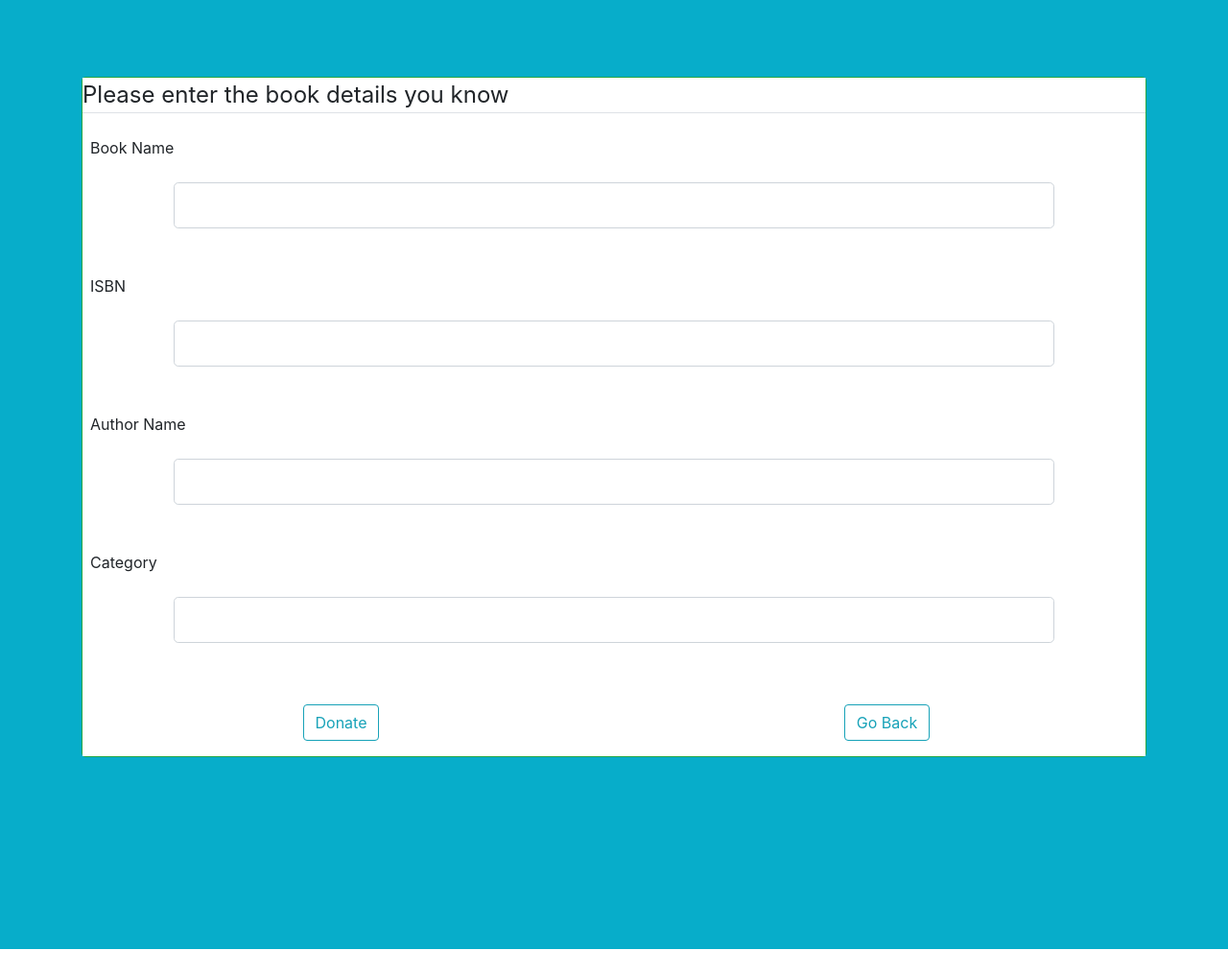
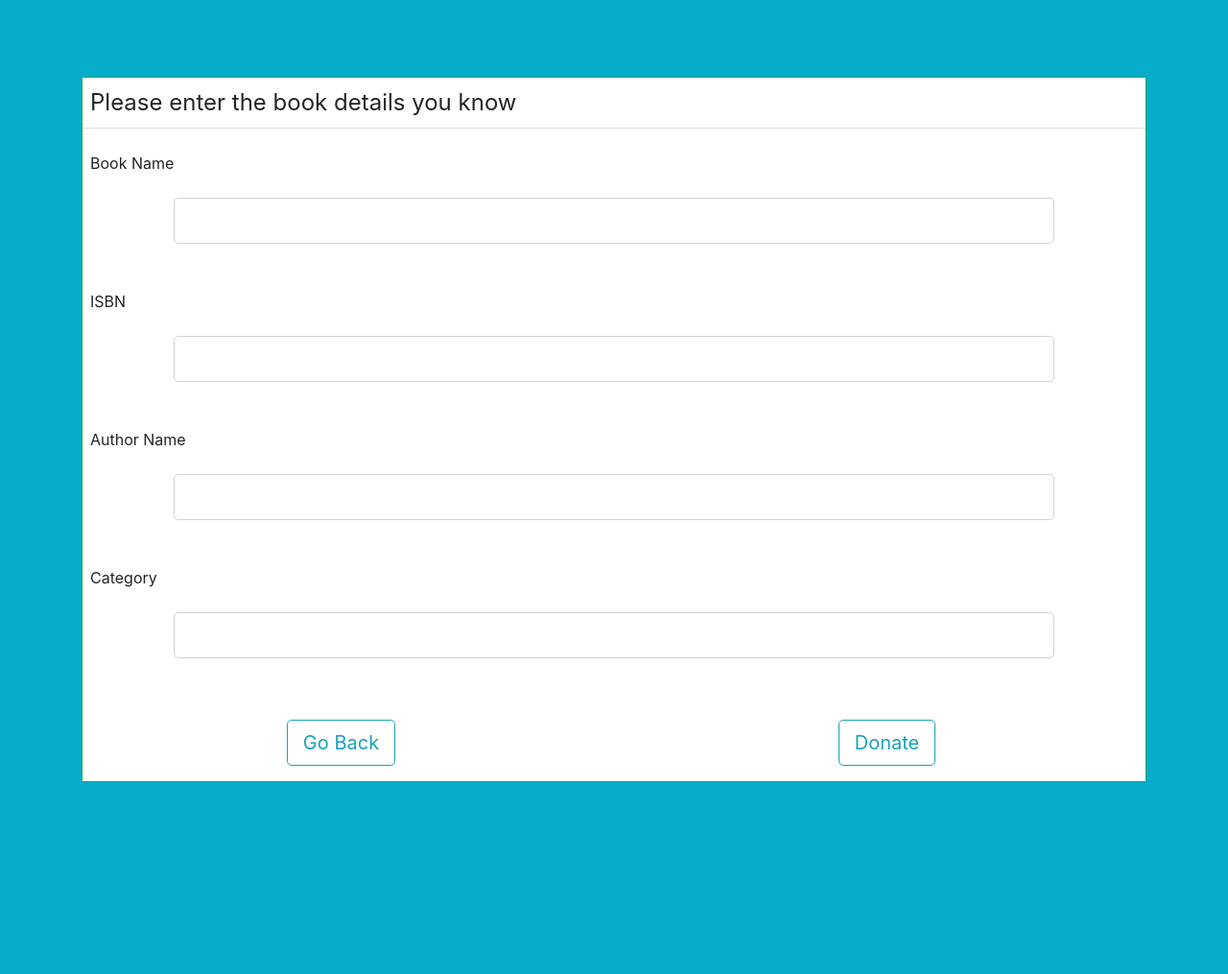
Before and after one commit to LuffyUchiha/Grameen_Library, a Flask app: a page that uses Templates/roles/donor/donate_books.html in a window 1280 px wide. Shown: the whole page at 96% size. Before the commit the page ends 989 px from the top, so only its background shows below. Run offline with Flask 2, Linux system fonts and the light colour scheme; some libraries are stand-ins or nearby versions.

Commit message:
graph is up again with some other minor changes. Now donor donates books, write a query to get back
/

```diff
--- a/Templates/roles/donor/donate_books.html
+++ b/Templates/roles/donor/donate_books.html
@@ -29,7 +29,9 @@
                 <form method="post" action="">
                 {{ form.hidden_tag() }}
                 <fieldset class="form-group">
-                    <legend class="border-bottom mb-4">Please enter the book details you know</legend>
+                    <legend class="border-bottom mb-4">
+                        <div class="mt-2 ml-2 mb-2">Please enter the book details you know</div>
+                    </legend>
                     <div class="ml-2">
                         {{ form.book_name.label(class="form-control-label") }}
                     </div>
@@ -63,12 +65,13 @@
                 </fieldset>
                 <div class="form-group row">
                     <div class="col-6" align="center">
-                        {{ form.submit(class="btn btn-outline-info") }}
+                        <a class="btn btn-lg btn-outline-info" type="button" href="{{ url_for('donor_page', username=username) }}"> Go Back</a>
                     </div>
                     <div class="col-6" align="center">
-                        <a class="btn btn-outline-info" type="button" href="{{ url_for('donor_page', username=username) }}"> Go Back</a>
+                        {{ form.submit(class="btn btn-lg btn-outline-info") }}
                     </div>
                 </div>
+
             </form>
             </div>
         </div>
--- a/Templates/roles/donor/donor_page.html
+++ b/Templates/roles/donor/donor_page.html
@@ -68,7 +68,7 @@
 		</div>
 		<div class="col-6">
 			<div class="row justify-content-center">
-				<a type="button" class="btn btn-lg btn-dark" href="#">Book usage</a>
+				<a type="button" class="btn btn-lg btn-dark" href="{{ url_for('donor_stats', username=username) }}">Book usage</a>
 			</div>
 			<div class="row justify-content-center">
 				<p> If you have donated your books, see where they found their new homes</p>
--- a/UI.py
+++ b/UI.py
@@ -4,6 +4,7 @@ import matplotlib.pyplot as plt
 from flask import *
 from flask_cors import CORS, cross_origin
 import pandas as pd
+import numpy as np
 from forms import *
 from get_values import *
 
@@ -102,7 +103,6 @@ def donor_donation_page(username):
         author_name = donation_form.author_name.data
         category = donation_form.category.data
         if donate_book(username, book_name, author_name, ISBN, category) == -1:
-            # TODO  redirect Error Page
             pass
         else:
             return redirect(url_for('donor_donation_page', username=username))
@@ -114,11 +114,11 @@ def donor_donation_page(username):
 def donation_visualization():
     fig, ax = plt.subplots()
     canvas = FigureCanvas(fig)
-    x = pd.DataFrame([1, 2, 3, 4])
-    y1 = pd.DataFrame([2, 3, 4, 5])
-    y2 = pd.DataFrame([5, 2, 4, 2])
-    plt.plot(x, y1, color='blue')
-    plt.plot(x, y2, color='red')
+    x = np.arange(5)
+    y1 = np.random.randint(1, 10)
+    y2 = np.random.randint(1, 10)
+    plt.plot(x, y1)
+    plt.plot(x, y2)
     plt.xlabel('Dates')
     plt.ylabel('Number of Books')
     plt.title('Distribution of books donated')
@@ -127,6 +127,11 @@ def donation_visualization():
     img.seek(0)
     return send_file(img, mimetype='image/png')
 
+
+@app.route('/donor/<username>/donor_stats')
+def donor_stats(username):
+    #TODO get me the books donated by "username"(which is currently donor_id, will change later) as a json
+    return render_template('roles/donor/book_usage_statistics.html')
 
 # admin stuff
 
--- a/get_values.py
+++ b/get_values.py
@@ -28,7 +28,7 @@ def donate_book(book_id, book_title, author_name, ISBN, category):
     print(book_id)
     conn = connect_Postgres(
         host="localhost",
-        database="Grameen_Library",
+        database="postgres",
         user="grlib",
         password="pass"
     )
@@ -88,7 +88,7 @@ def donate_book(book_id, book_title, author_name, ISBN, category):
 def get_book_num(id):
     conn = connect_Postgres(
         host="localhost",
-        database="Grameen_Library",
+        database="postgres",
         user="grlib",
         password="password"
     )
@@ -113,7 +113,7 @@ def get_book_num(id):
 def get_Panchayats():
     conn = connect_Postgres(
         host="localhost",
-        database="Grameen_Library",
+        database="postgres",
         user="grlib",
         password="password"
     )
```
Also changed, not shown: Templates/roles/donor/book_usage_statistics.html (added, +9 -0 lines).
